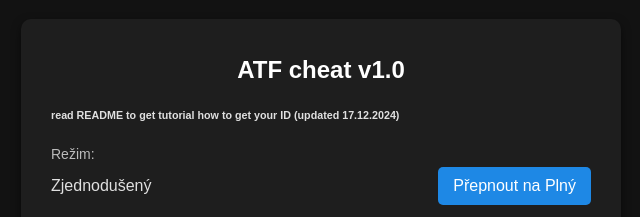
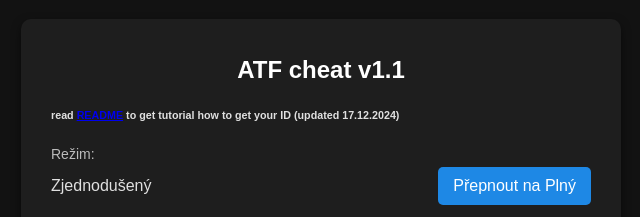
Before and after one commit to i0xiis/atf-online, a plain HTML site: page index.html in a window 1280 px wide. Shown: the part 138-355 px from the top of the page, 319-959 px from the left. Drawn offline with Linux system fonts and the light colour scheme.

Commit message:
added README link

```diff
--- a/index.html
+++ b/index.html
@@ -8,8 +8,8 @@
 </head>
 <body>
     <div class="container">
-        <h1>ATF cheat v1.0</h1>
-        <h6>read README to get tutorial how to get your ID (updated 17.12.2024)</h6>
+        <h1>ATF cheat v1.1</h1>
+        <h6>read <a href="https://github.com/i0xiis/atf-online" target="_blank">README</a> to get tutorial how to get your ID (updated 17.12.2024)</h6>
         <form id="linkForm">
             <div class="form-group">
                 <label for="modeToggle">Režim:</label>
--- a/script.js
+++ b/script.js
@@ -10,7 +10,6 @@ document.addEventListener('DOMContentLoaded', () => {
         modeLabelFull.innerText = isSimplifiedMode ? 'Plný' : 'Zjednodušený';
         modeToggle.innerText = isSimplifiedMode ? 'Přepnout na Zjednodušený' : 'Přepnout na Plný';
 
-        // Set default values for full mode
         if (!isSimplifiedMode) {
             document.getElementById('sublection').value = '1';
             document.getElementById('time').value = '-1';
@@ -20,7 +19,6 @@ document.addEventListener('DOMContentLoaded', () => {
     }
 
     function formatErroneous(value) {
-        // Convert to float and format to 2 decimal places
         let num = parseFloat(value) || 0;
         return num.toFixed(2);
     }
@@ -49,7 +47,6 @@ document.addEventListener('DOMContentLoaded', () => {
         window.open(url, '_blank', 'noopener,noreferrer');
     });
 
-    // Initialize the form and set the correct initial state
     modeLabelFull.innerText = 'Zjednodušený';
     modeToggle.innerText = 'Přepnout na Plný';
     fullModeFields.forEach(field => field.style.display = 'none');
```
